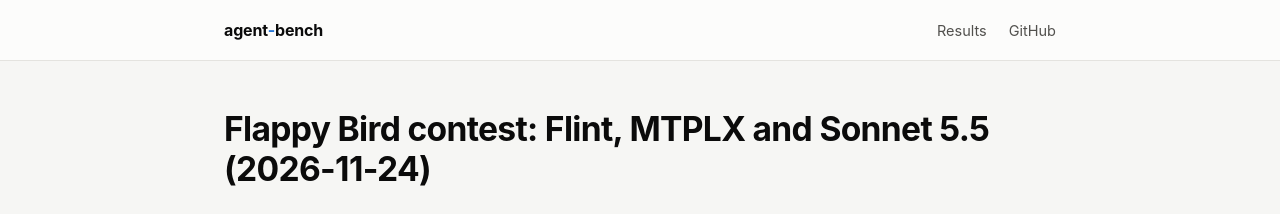
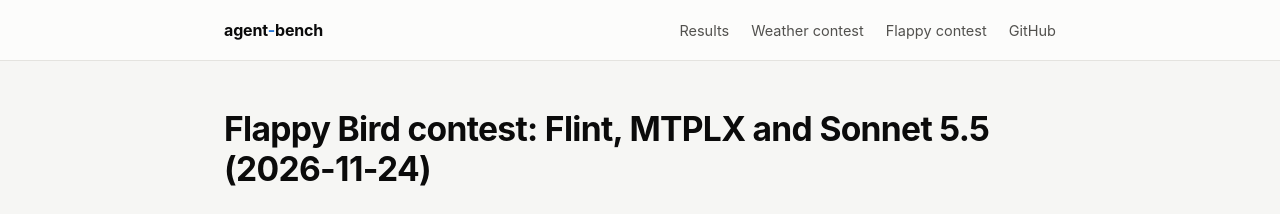
Before and after one commit to gAmUssA/agent-bench, a Jekyll site: the page built from bench-results/flappy-bird-contest.md, in a window 1280 px wide. Shown: the top 214 px of the page. Built offline with Jekyll 4.4.1, drawn with Linux system fonts in a browser that asks for light colours; our own code applies the rules of GitHub Pages for plain Markdown files; some of the changed text lies outside the part shown.

Commit message:
Link the contests from the top menu and from each other

```diff
--- a/_layouts/default.html
+++ b/_layouts/default.html
@@ -10,7 +10,7 @@
 <body>
   <header class="top"><div class="wrap">
     <a class="brand" href="{{ '/' | relative_url }}">agent<span>-</span>bench</a>
-    <nav><a href="{{ '/' | relative_url }}#results">Results</a><a href="https://github.com/gAmUssA/agent-bench">GitHub</a></nav>
+    <nav><a href="{{ '/' | relative_url }}#results">Results</a><a href="{{ '/bench-results/weather-app-contest' | relative_url }}">Weather contest</a><a href="{{ '/bench-results/flappy-bird-contest' | relative_url }}">Flappy contest</a><a href="https://github.com/gAmUssA/agent-bench">GitHub</a></nav>
   </div></header>
   <main><div class="wrap">
 {{ content }}
--- a/assets/site.css
+++ b/assets/site.css
@@ -85,3 +85,5 @@ main .wrap { overflow-x: auto; }
 .shots figure { margin: 0; }
 .shots img { width: 100%; height: auto; border-radius: 10px; border: 1px solid var(--border, #d0d7de); }
 .shots figcaption { font-size: .85rem; opacity: .75; margin-top: .4rem; }
+
+@media (max-width: 640px) { header.top nav a { margin-left: 14px; font-size: 13.5px; } header.top .wrap { height: auto; min-height: 60px; flex-wrap: wrap; padding-top: 8px; padding-bottom: 8px; } }
--- a/bench-results/flappy-bird-contest.md
+++ b/bench-results/flappy-bird-contest.md
@@ -62,6 +62,10 @@ My reading of the screenshots:
 
 None of the three was played by a person; the games were judged from gate screenshots and the bot.
 
+## Other contest
+
+The same setups also built a native macOS app in the [weather-app contest](weather-app-contest).
+
 ## Caveats
 
 - One run per setup. Three or more runs are needed before ranking anyone.
```
Also changed, not shown: bench-results/weather-app-contest.md (+4 -0 lines).
